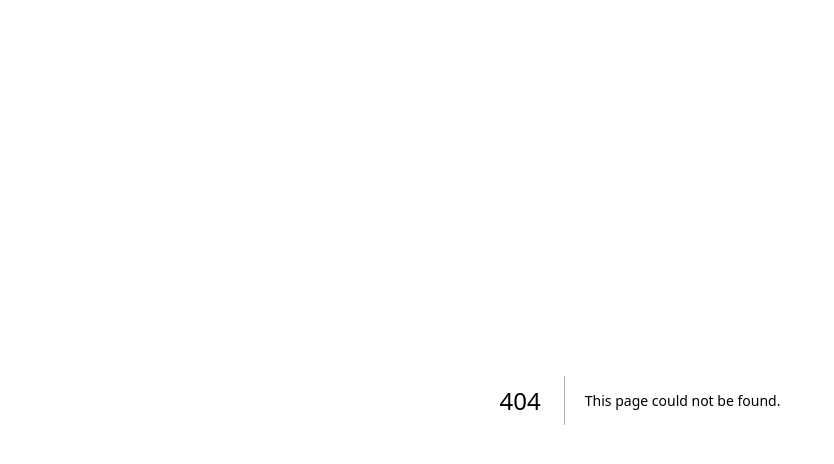
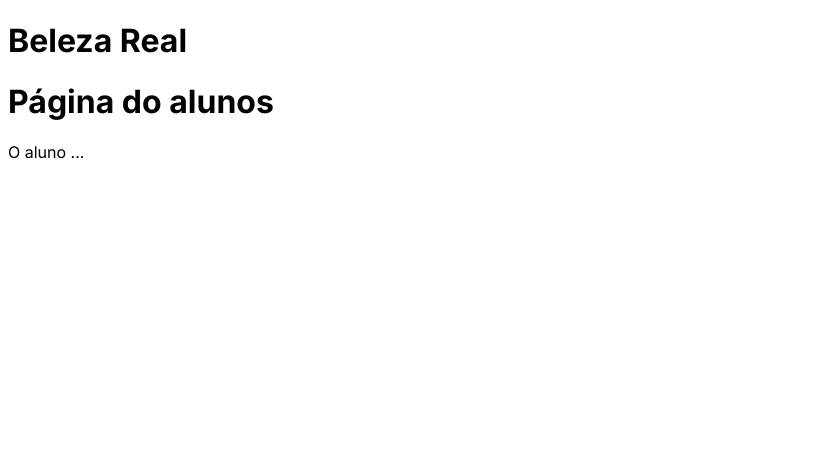
Before and after one commit to gomes412/Beleza-Real, a Next.js app: page /aluno in a window 1280 px wide. Before the commit this address had no page. Shown: the top 464 px of the page, without its empty margins (0-834 px from the left). Built offline with nearby package versions, Linux system fonts and the light colour scheme.

Commit message:
Anexando conexão com BD

```diff
--- /dev/null
+++ b/src/app/aluno/page.js
@@ -0,0 +1,6 @@
+export default () => (
+   <>
+    <h1>Página do alunos</h1>
+    <p>O aluno ...</p>
+ </>
+)
--- a/src/app/globals.css
+++ b/src/app/globals.css
@@ -1,6 +1,6 @@
 :root {
   --background: #ffffff;
-  --foreground: #171717;
+  --foreground: #000000;
 }
 
 @media (prefers-color-scheme: dark) {
--- a/src/app/layout.js
+++ b/src/app/layout.js
@@ -1,27 +1,14 @@
-import { Geist, Geist_Mono } from "next/font/google";
-import "./globals.css";
+import { Inter } from "next/font/google";
+import styles from "./page.module.css";
 
-const geistSans = Geist({
-  variable: "--font-geist-sans",
-  subsets: ["latin"],
-});
-
-const geistMono = Geist_Mono({
-  variable: "--font-geist-mono",
-  subsets: ["latin"],
-});
-
-export const metadata = {
-  title: "Create Next App",
-  description: "Generated by create next app",
-};
+const inter = Inter({ subsets: ["latin"] });
 
 export default function RootLayout({ children }) {
   return (
     <html lang="en">
-      <body className={`${geistSans.variable} ${geistMono.variable}`}>
-        {children}
-      </body>
+      <body className={inter.className}>
+        <h1>Beleza Real</h1>
+        {children}</body>
     </html>
   );
 }
--- /dev/null
+++ b/src/lib/usuario.js
@@ -0,0 +1,6 @@
+import db from './db';
+
+export async function getBolsistasById(id) {
+        const result = await db.query('SELECT * FROM bolsista WHERE id = $1', [id]);
+        return result.rows[0];
+}
```
Also changed, not shown: package.json (+5 -4 lines), src/app/usuario/page.js (added, +9 -0 lines), src/lib/db.js (added, +8 -0 lines), 1 other file (tests, documents, lock files or other folders).
